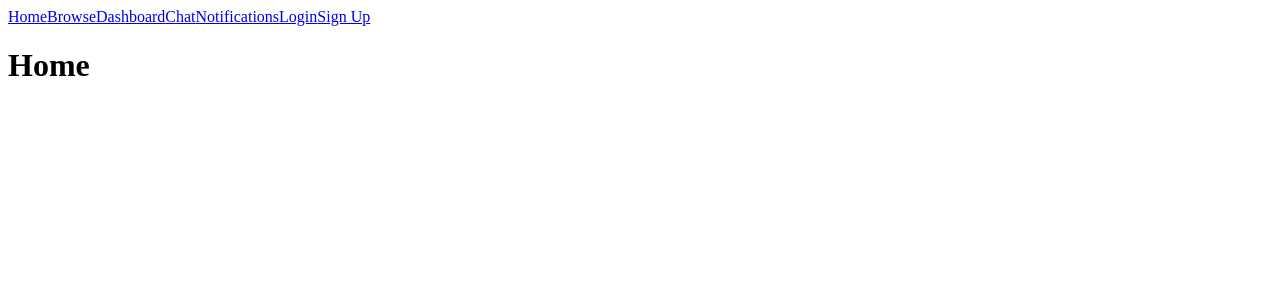
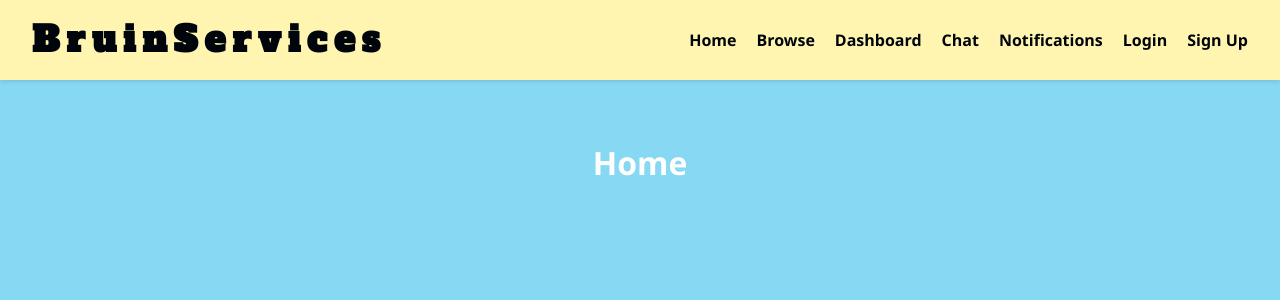
Before and after one commit to saanvib/bruin-service-cs35l, a React (Vite) app in the folder client/: page / in a window 1280 px wide. Shown: the top 300 px of the page. Built offline with nearby package versions, Linux system fonts and the light colour scheme.

Commit message:
Finished color scheme

```diff
--- a/client/index.html
+++ b/client/index.html
@@ -3,6 +3,7 @@
   <head>
     <meta charset="UTF-8" />
     <meta name="viewport" content="width=device-width, initial-scale=1.0" />
+    <link href="https://fonts.googleapis.com/css2?family=Alfa+Slab+One&display=swap" rel="stylesheet">
     <title>BruinServices</title>
   </head>
   <body>
--- /dev/null
+++ b/client/src/App.css
@@ -0,0 +1,20 @@
+/* This changes the background for the entire window */
+body {
+  margin: 0;
+  padding: 0;
+  background-color: #87d8f3; /* Your Pastel Butter Yellow */
+  font-family: 'Segoe UI', sans-serif;
+  min-height: 100vh;
+}
+
+.main-container {
+  max-width: 1100px;
+  margin: 0 auto;
+  padding: 40px 20px;
+  color: white;
+}
+
+h1 {
+  color: white;
+  text-align: center;
+}
--- a/client/src/App.jsx
+++ b/client/src/App.jsx
@@ -10,12 +10,15 @@ import DashboardPage from './pages/DashboardPage'
 import BookingPage from './pages/BookingPage'
 import ChatPage from './pages/ChatPage'
 import NotificationsPage from './pages/NotificationsPage'
+import './App.css';
 
 function RootLayout() {
   return (
     <>
       <Navbar />
-      <Outlet />
+      <div className="main-container">
+        <Outlet />
+      </div>
     </>
   )
 }
--- /dev/null
+++ b/client/src/components/Navbar.css
@@ -0,0 +1,32 @@
+nav {
+    display: flex;
+    align-items: center;
+    justify-content: space-between;
+    background-color: #FFF4B0;
+    padding: 1rem 2rem;
+    box-shadow: 0 2px 4px rgba(0,0,0,0.1);
+}
+
+.nav-logo {
+  font-family: 'Alfa Slab One', serif;
+  color: #00050b; /* UCLA Gold */
+  margin: 0;
+  font-size: 2.2rem;
+  letter-spacing: 7px;
+  font-weight: bold;
+}
+
+.nav-links {
+  display: flex;
+  gap: 20px;
+}
+
+.nav-links a {
+  color: #00050b; /* Dark text so it's easy to read on yellow */
+    text-decoration: none;
+    font-weight: bold;
+}
+
+.nav-links a:hover {
+  color: #FFD100; /* Turns gold when you hover over it */
+}
--- a/client/src/components/Navbar.jsx
+++ b/client/src/components/Navbar.jsx
@@ -1,15 +1,20 @@
 import { Link } from 'react-router-dom'
+import './Navbar.css';
 
 export default function Navbar() {
   return (
-    <nav>
+    <nav className="navbar">
+      <h1 className="nav-logo">BruinServices</h1>
+
+      <div className="nav-links">
         <Link to="/">Home</Link>
         <Link to="/browse">Browse</Link>
         <Link to="/dashboard">Dashboard</Link>
         <Link to="/chat">Chat</Link>
         <Link to="/notifications">Notifications</Link>
         <Link to="/login">Login</Link>
-      <Link to="/signup">Sign Up</Link>
+        <Link to="/signup" className="signup-button">Sign Up</Link>
+      </div>
     </nav>
   )
 }
```
Lines whose indentation alone changed are shown as unchanged.
